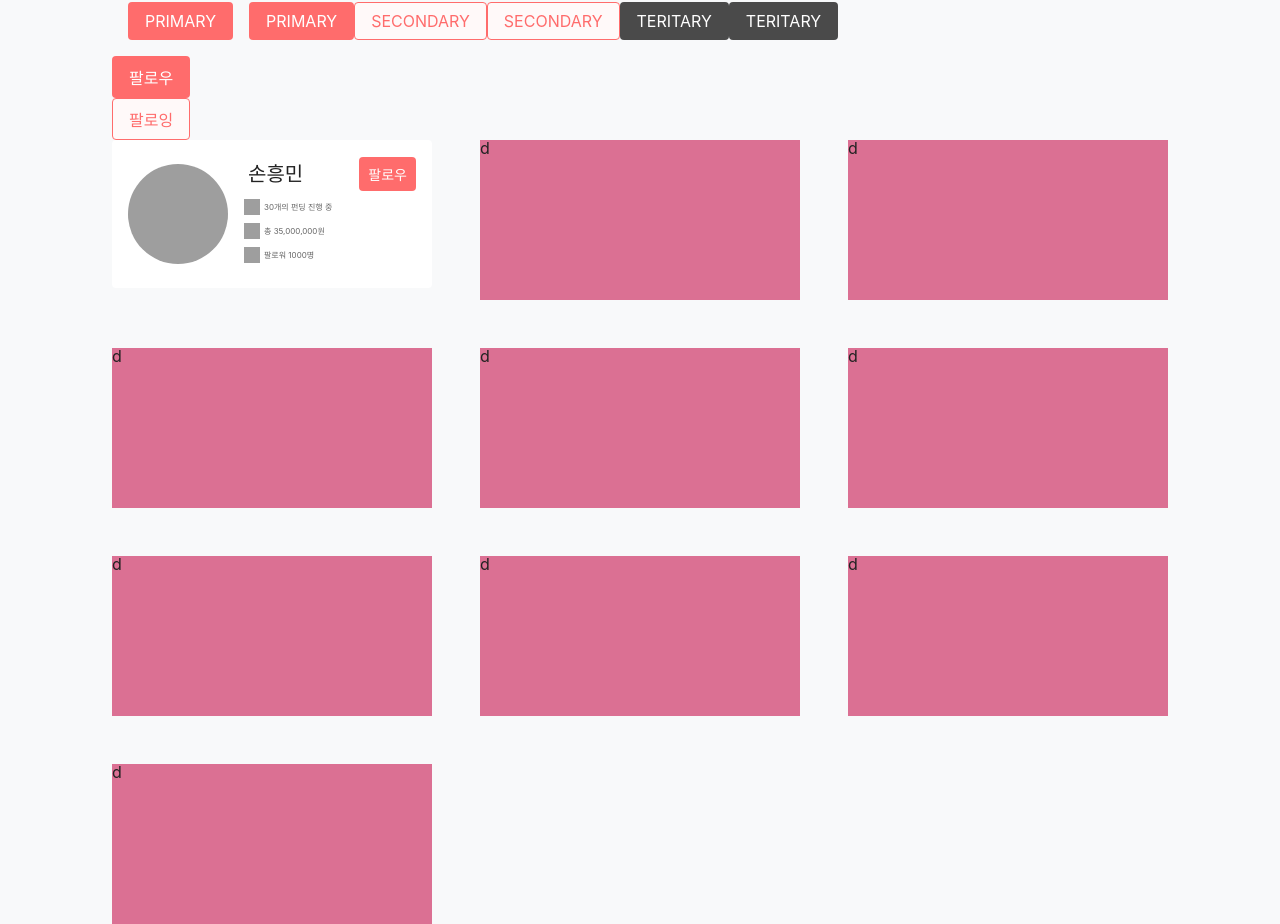
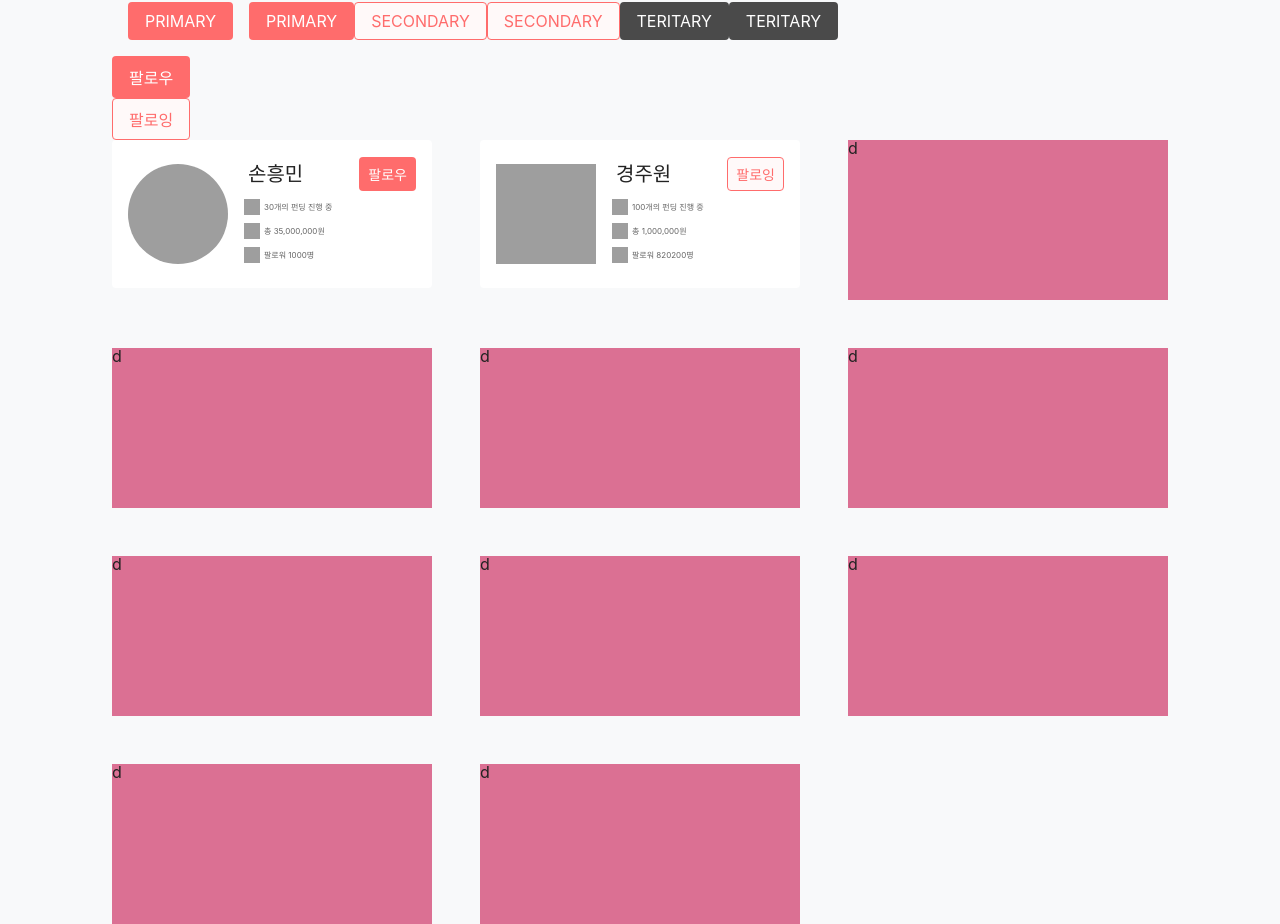
Before and after one commit to Step3-kakao-tech-campus/Team13_FE, a React (Vite) app in the folder src/: page /test in a window 1280 px wide. Shown: the part 797-1721 px from the top of the page. Built offline with nearby package versions, Linux system fonts and the light colour scheme; grey boxes are pictures that could not be loaded; a web font is replaced by a local one; what quill-image-resize-module-react would draw is missing.

Commit message:
chore: CelebInfoGridCard jsdoc, proptypes 작성

```diff
--- a/src/src/pages/Test.jsx
+++ b/src/src/pages/Test.jsx
@@ -133,6 +133,16 @@ function Test() {
           isFollowing={false}
           totalFundMoney={35000000}
         />
+
+        <CelebInfoGridCard
+          celebId="joowon"
+          celebName="경주원"
+          fundInProgressNum={100}
+          followerNum={820200}
+          isFollowing={true}
+          totalFundMoney={1000000}
+        />
+
         <Styled.GridExample>d</Styled.GridExample>
         <Styled.GridExample>d</Styled.GridExample>
         <Styled.GridExample>d</Styled.GridExample>
```
Also changed, not shown: src/src/components/celebrity/CelebInfoGridCard.jsx (+22 -0 lines).
